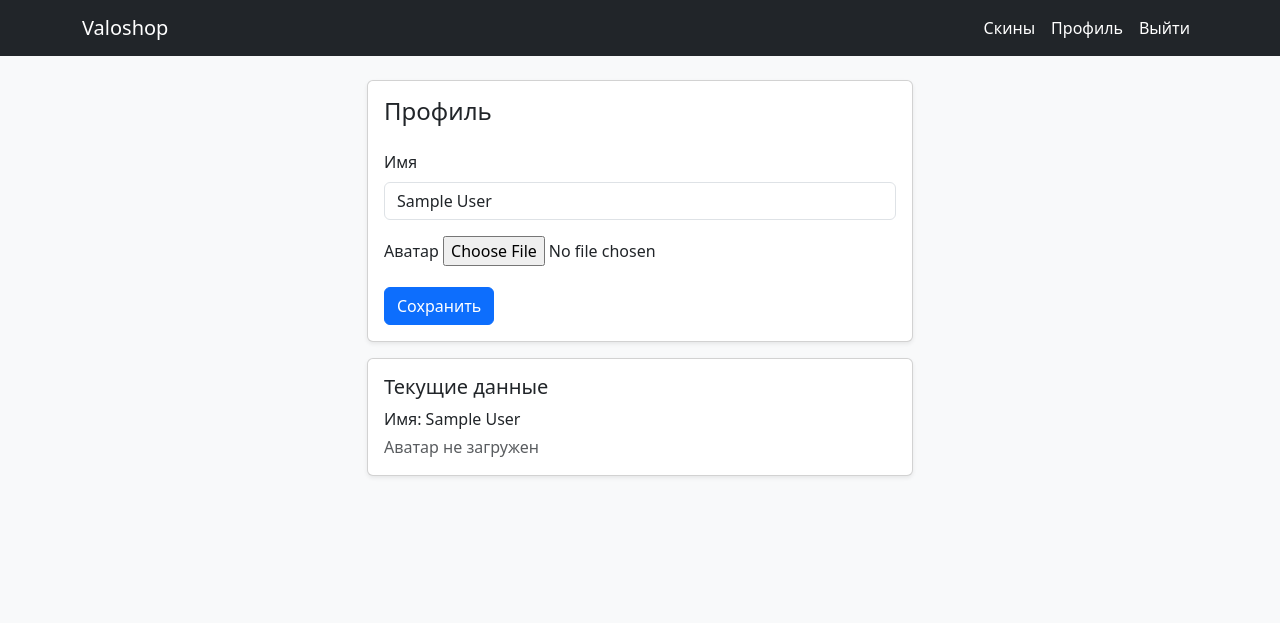
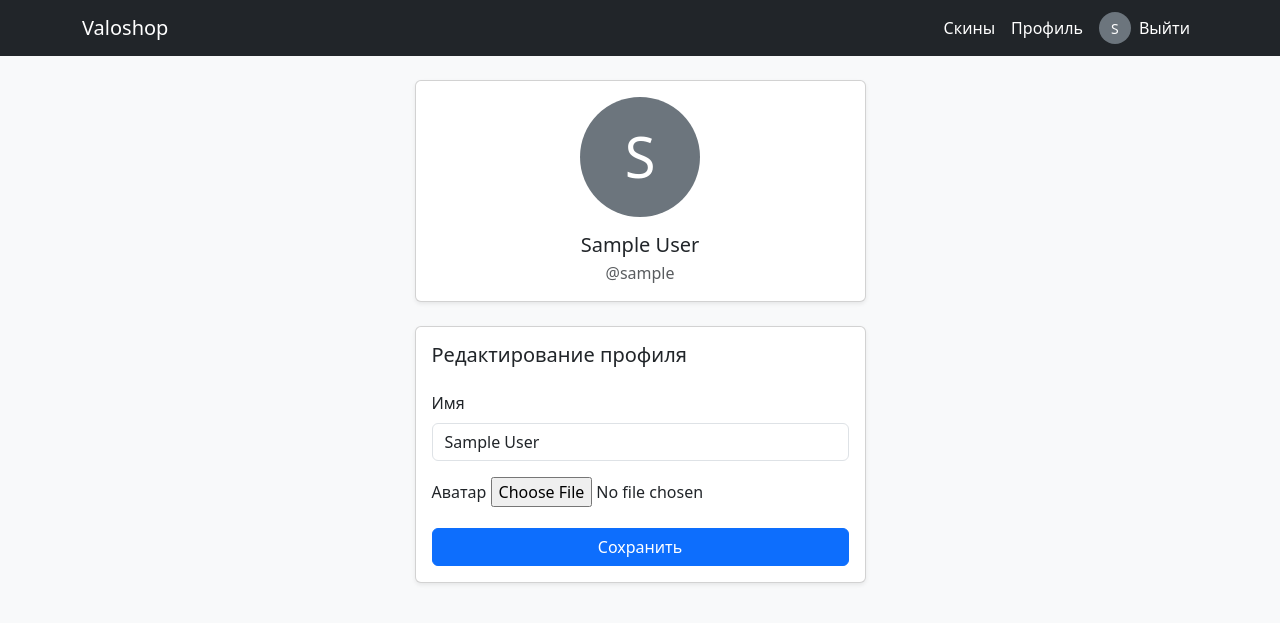
Before and after one commit to jaferkoi/valshop, a Django app: page /users/profile/ in a window 1280 px wide. Shown: the top 623 px of the page. Run offline with Django 5.2, Linux system fonts and the light colour scheme; the visitor is signed in with stand-in values (Sample User, id 1).

Commit message:
refactor(templates/profile, base))

```diff
--- a/templates/base.html
+++ b/templates/base.html
@@ -13,21 +13,35 @@
             <a class="navbar-brand" href="/">Valoshop</a>
             <div class="navbar-nav">
                 <a class="nav-link text-white" href="{% url 'catalog:skin_list' %}">Скины</a>
-                    {% if user.is_authenticated %}
-                        <a class="nav-link text-white" href="{% url 'users:profile' %}">Профиль</a>
-                        <a class="nav-link text-white" href="{% url 'users:logout' %}">Выйти</a>
+                {% if user.is_authenticated %}
+                    <a class="nav-link text-white" href="{% url 'users:profile' %}">Профиль</a>
+                    {% if user.profile.image %}
+                        <img src="{{ user.profile.image.url }}" alt="Аватар"
+                             class="rounded-circle border border-light"
+                             width="32" height="32"
+                             style="object-fit: cover; align-self: center; margin-left: 8px;">
                     {% else %}
-                        <a class="nav-link text-white" href="{% url 'users:login' %}">Войти</a>
-                        <a class="nav-link text-white" href="{% url 'users:signup' %}">Зарегестрироваться</a>
+                        <span class="rounded-circle bg-secondary d-inline-flex align-items-center justify-content-center text-white small"
+                              style="width: 32px; height: 32px; align-self: center; margin-left: 8px;">
+                            {{ user.name|default:user.username|first|upper }}
+                        </span>
                     {% endif %}
+                    <form method="post" action="{% url 'users:logout' %}" class="d-inline">
+                        {% csrf_token %}
+                        <button type="submit" class="nav-link btn btn-link text-white">Выйти</button>
+                    </form>
+                {% else %}
+                    <a class="nav-link text-white" href="{% url 'users:login' %}">Войти</a>
+                    <a class="nav-link text-white" href="{% url 'users:signup' %}">Зарегистрироваться</a>
+                {% endif %}
             </div>
         </div>
     </nav>
-        <div class="container">
+    <div class="container">
         {% if messages %}
             <div class="mt-3">
                 {% for message in messages %}
-                    <div class="alert alert-{{ message.tags }} alert-dismissible fade show shadow-sm" role="alert">
+                    <div class="alert {% if message.tags == 'error' %}alert-danger{% else %}alert-{{ message.tags|default:'info' }}{% endif %} alert-dismissible fade show shadow-sm" role="alert">
                         {{ message }}
                         <button type="button" class="btn-close" data-bs-dismiss="alert" aria-label="Close"></button>
                     </div>
--- a/templates/users/profile.html
+++ b/templates/users/profile.html
@@ -2,13 +2,38 @@
 
 {% block content %}
 <div class="row justify-content-center">
-    <div class="col-md-6">
+    <div class="col-md-6 col-lg-5">
+
+        <div class="card shadow-sm mb-4">
+            <div class="card-body text-center">
+                {% if user.profile.image %}
+                    <img src="{{ user.profile.image.url }}" alt="Аватар"
+                         class="rounded-circle border mb-3"
+                         width="120" height="120"
+                         style="object-fit: cover;">
+                {% else %}
+                    <div class="rounded-circle bg-secondary d-inline-flex align-items-center justify-content-center mb-3"
+                         width="120" height="120"
+                         style="width: 120px; height: 120px;">
+                        <span class="text-white display-4">{{ user.username|first|upper }}</span>
+                    </div>
+                {% endif %}
+
+                <h1 class="h5 mb-1">{{ user.name|default:user.username }}</h1>
+                <p class="text-muted mb-0">@{{ user.username }}</p>
+            </div>
+        </div>
+
         <div class="card shadow-sm">
             <div class="card-body">
-                <h1 class="h4 mb-4">Профиль</h1>
+                <h2 class="h5 mb-4">Редактирование профиля</h2>
 
                 <form method="post" enctype="multipart/form-data" novalidate>
                     {% csrf_token %}
+
+                    {% for error in form.non_field_errors %}
+                        <div class="alert alert-danger py-2">{{ error }}</div>
+                    {% endfor %}
 
                     <div class="mb-3">
                         <label class="form-label" for="{{ form.name.id_for_label }}">Имя</label>
@@ -21,27 +46,19 @@
                     <div class="mb-3">
                         <label class="form-label" for="{{ form.image.id_for_label }}">Аватар</label>
                         {{ form.image }}
+                        {% if user.profile.image %}
+                            <div class="form-text">Сейчас загружен: {{ user.profile.image.name|cut:"users/" }}</div>
+                        {% endif %}
                         {% for error in form.image.errors %}
                             <div class="text-danger small mt-1">{{ error }}</div>
                         {% endfor %}
                     </div>
 
-                    <button type="submit" class="btn btn-primary">Сохранить</button>
+                    <button type="submit" class="btn btn-primary w-100">Сохранить</button>
                 </form>
             </div>
         </div>
 
-        <div class="card shadow-sm mt-3">
-            <div class="card-body">
-                <h2 class="h5">Текущие данные</h2>
-                <p class="mb-1">Имя: {{ user.name|default:"—" }}</p>
-                {% if user.profile.image %}
-                    <img src="{{ user.profile.image.url }}" alt="Аватар" class="rounded" width="120">
-                {% else %}
-                    <p class="text-muted mb-0">Аватар не загружен</p>
-                {% endif %}
-            </div>
-        </div>
     </div>
 </div>
 {% endblock %}
```
